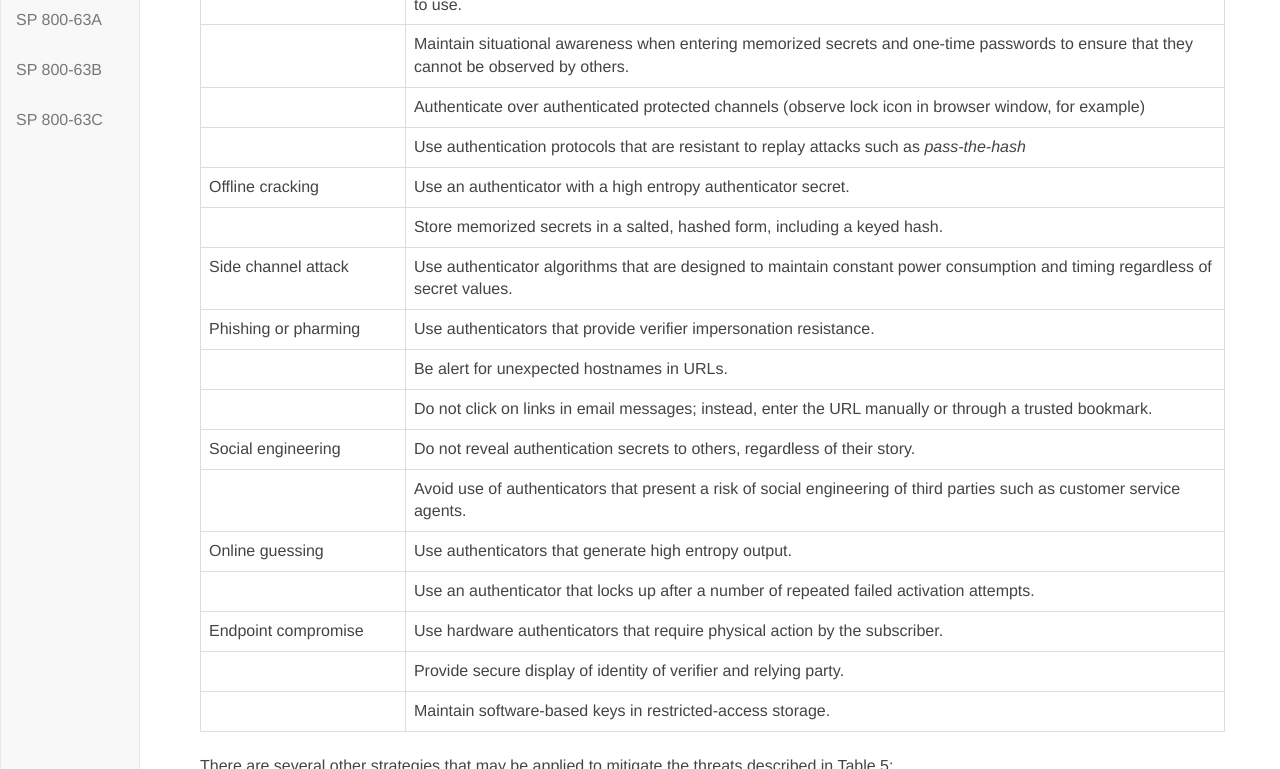
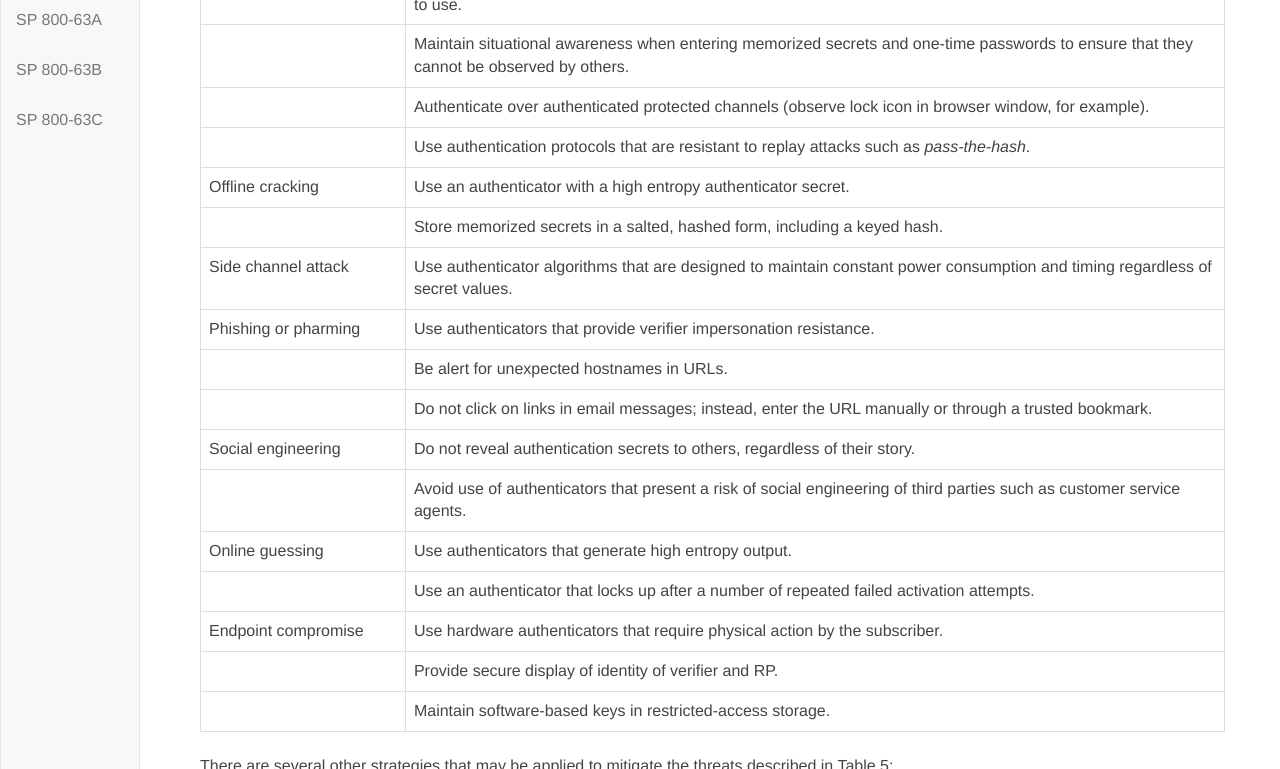
Before and after one commit to usnistgov/800-63-3, a Jekyll site: the page built from sp800-63b/sec8_security.md, in a window 1280 px wide and 1400 px high, scrolled down 2711 px. Shown: the part 162-931 px from the top of the window. Built offline with Jekyll 4.4.1, drawn with Linux system fonts in a browser that asks for light colours; our own code applies the rules of GitHub Pages for plain Markdown files.

Commit message:
Update sec8_security.md

```diff
--- a/sp800-63b/sec8_security.md
+++ b/sp800-63b/sec8_security.md
@@ -40,7 +40,7 @@ This document assumes that the subscriber is not colluding with the attacker who
 | Eavesdropping | The authenticator secret or authenticator output is revealed to the attacker as the subscriber is authenticating. | Memorized secrets are obtained by watching keyboard entry. |
 | | | Memorized secrets or authenticator outputs are intercepted by keystroke logging software. |
 | | | A PIN is captured from PIN pad device. |
-| | | A hashed password is obtained and used by an attacker for another authentication (*pass-the-hash attack*) |
+| | | A hashed password is obtained and used by an attacker for another authentication (*pass-the-hash attack*). |
 | | An out of band secret is intercepted by the attacker by compromising the communication channel. | An out of band secret is transmitted via unencrypted wifi and received by the attacker. |
 | Offline cracking | The authenticator is exposed using analytical methods outside the authentication mechanism. | A software PKI authenticator is subjected to dictionary attack to identify the correct password to use to decrypt the private key. |
 | Side channel attack | The authenticator secret is exposed using physical characteristics of the authenticator. | A key is extracted by differential power analysis on a hardware cryptographic authenticator. |
@@ -76,8 +76,8 @@ Related mechanisms that assist in mitigating the threats identified above are su
 | Duplication |  Use authenticators from which it is difficult to extract and duplicate long-term authentication secrets. |
 | Eavesdropping | Ensure the security of the endpoint, especially with respect to freedom from malware such as key loggers, prior to use.
 | | Maintain situational awareness when entering memorized secrets and one-time passwords to ensure that they cannot be observed by others.
-| | Authenticate over authenticated protected channels (observe lock icon in browser window, for example)
-| | Use authentication protocols that are resistant to replay attacks such as *pass-the-hash*
+| | Authenticate over authenticated protected channels (observe lock icon in browser window, for example).
+| | Use authentication protocols that are resistant to replay attacks such as *pass-the-hash*.
 | Offline cracking | Use an authenticator with a high entropy authenticator secret.
 | | Store memorized secrets in a salted, hashed form, including a keyed hash.
 | Side channel attack | Use authenticator algorithms that are designed to maintain constant power consumption and timing regardless of secret values.
@@ -89,7 +89,7 @@ Related mechanisms that assist in mitigating the threats identified above are su
 | Online guessing | Use authenticators that generate high entropy output.
 | | Use an authenticator that locks up after a number of repeated failed activation attempts.
 | Endpoint compromise | Use hardware authenticators that require physical action by the subscriber.
-| | Provide secure display of identity of verifier and relying party.
+| | Provide secure display of identity of verifier and RP.
 | | Maintain software-based keys in restricted-access storage.
 
 There are several other strategies that may be applied to mitigate the threats described in Table 5:
```
